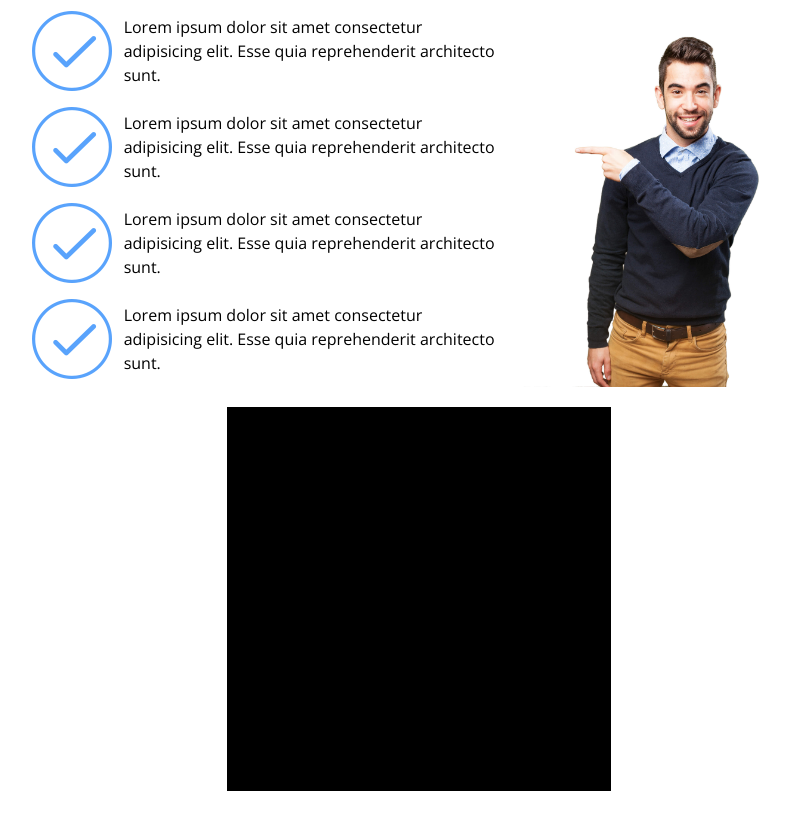
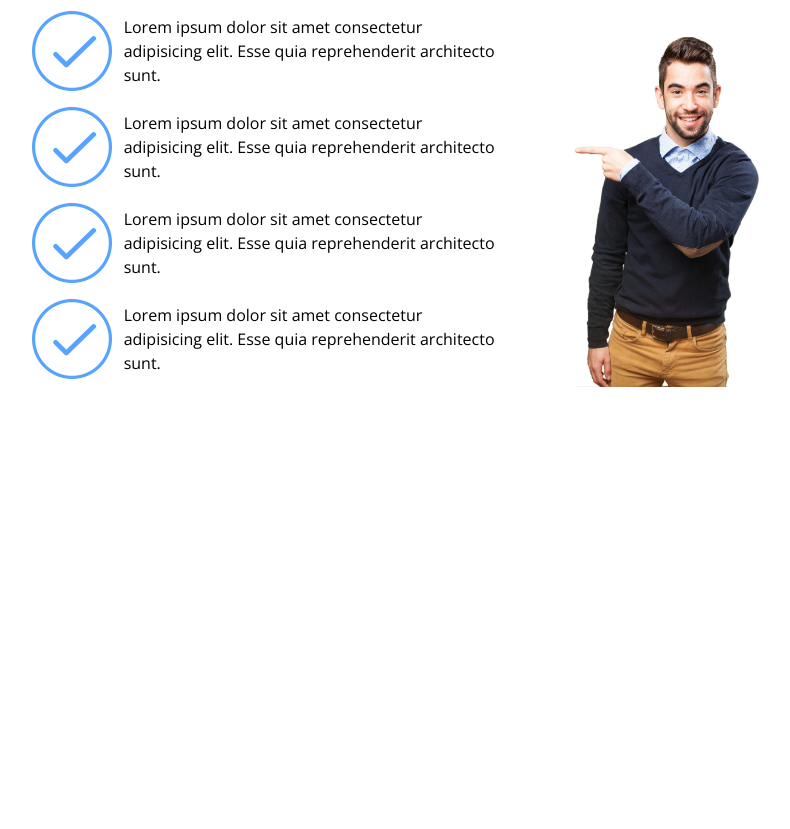
Before and after one commit to PJ-Meaw/FS_Workshop_HTML, a plain HTML site: page index.html in a window 1280 px wide. Shown: the part 2773-3602 px from the top of the page, without its empty margins (221-1011 px from the left). After the commit the page ends 3228 px from the top, so only its background shows below. Drawn offline with nearby package versions, Linux system fonts and the light colour scheme.

Commit message:
del last section

```diff
--- a/index.html
+++ b/index.html
@@ -114,11 +114,6 @@
          <!-- <div class="w-96 h-96 bg-cover " style="background-image: url(/images/welcome.jpg)"></div> -->
       </div>
    </section>
-   <div class="flex justify-center">
-      <section class=" bg-black w-96 h-96">
-
-      </section>
-   </div>
 
    <br>
    <br>
```
